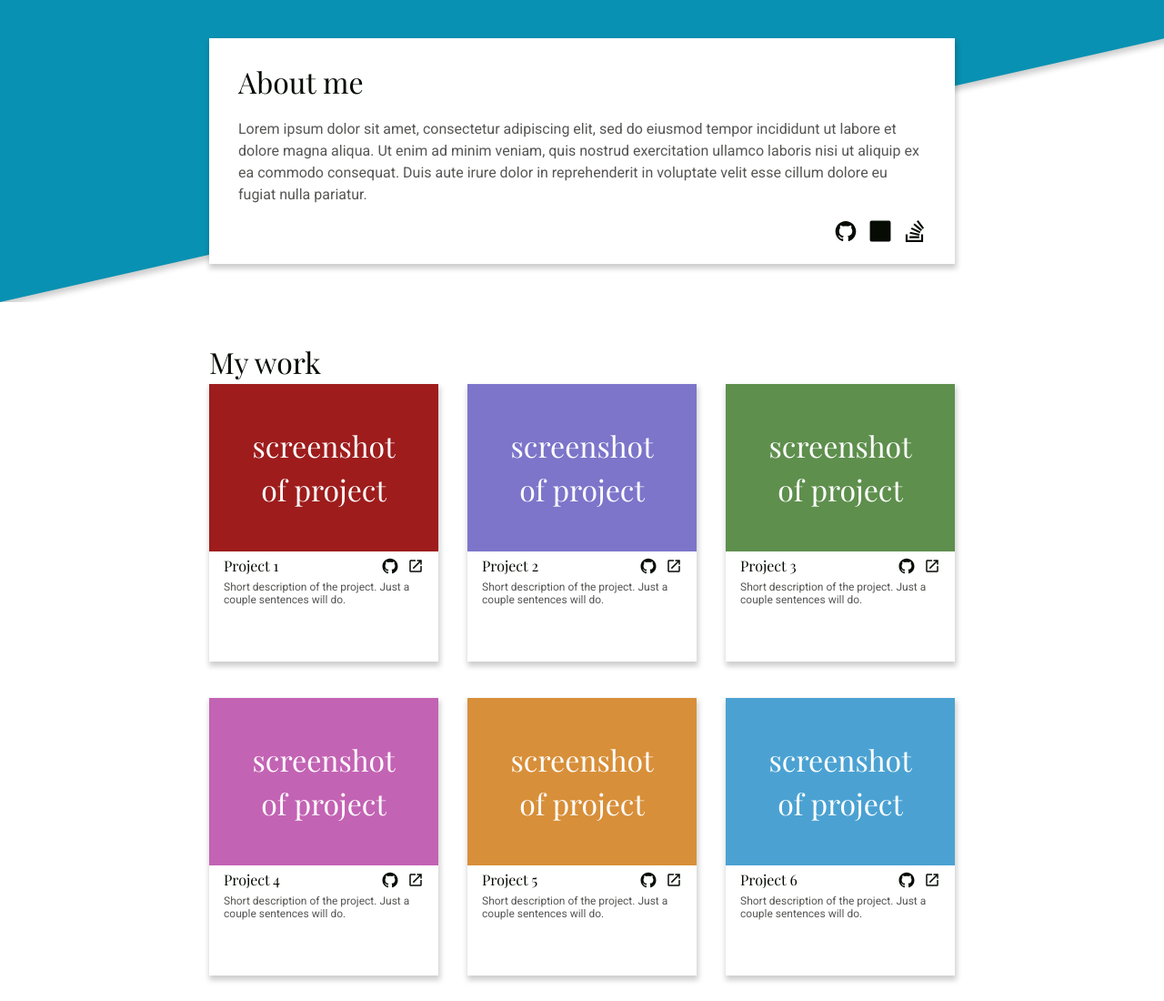
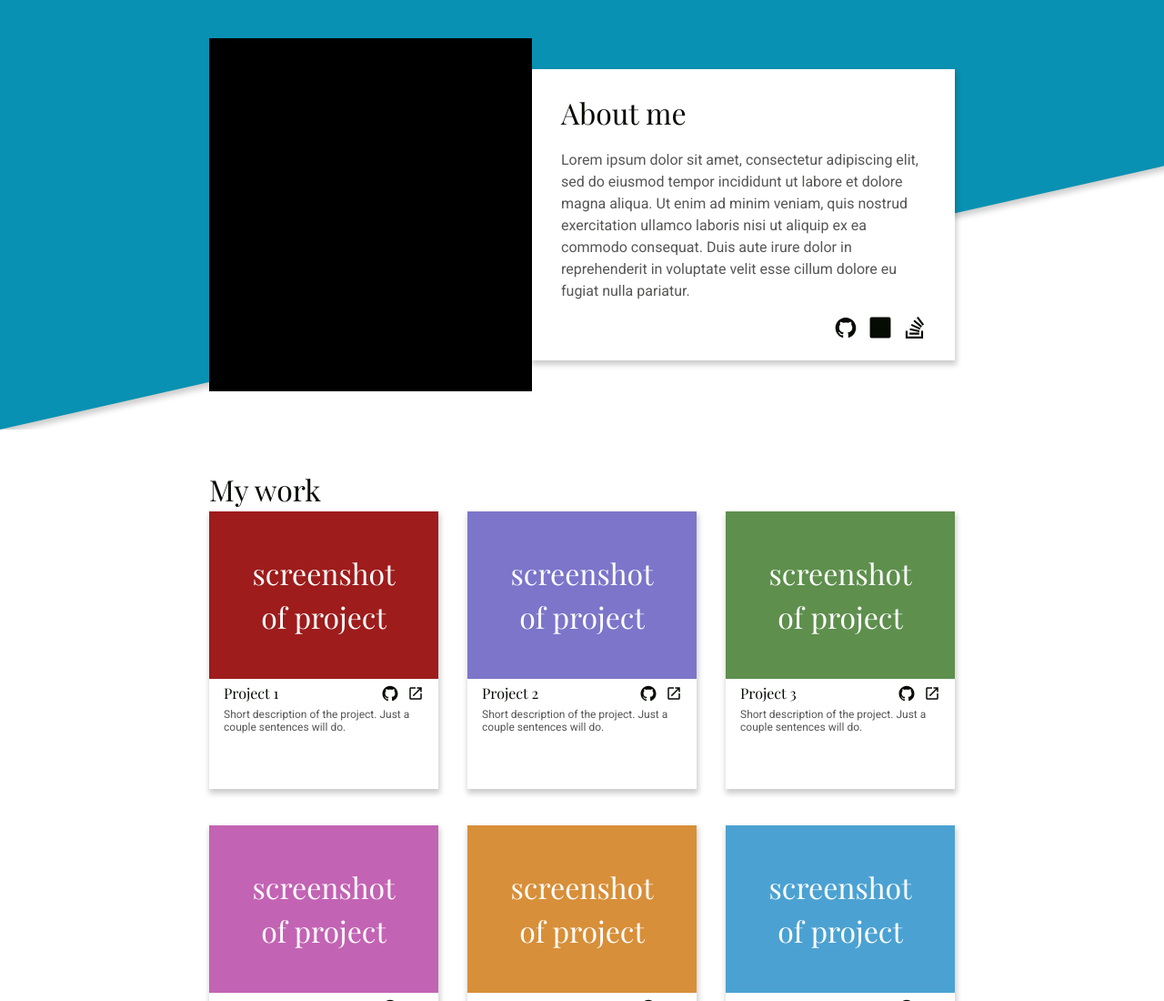
Before and after one commit to simeonrediger/odin-homepage, a website built with webpack: page src/index.html in a window 1280 px wide. Shown: the top 1100 px of the page at 91% size. Built offline with nearby package versions, Linux system fonts and the light colour scheme.

Commit message:
Add placeholder for "about me" image

```diff
--- a/src/index.html
+++ b/src/index.html
@@ -10,6 +10,7 @@
   <body>
     <main>
       <section class="about-me-section page-level">
+        <div class="about-me-image"></div>
         <div class="about-me-info">
           <h2 class="section-heading">About me</h2>
           <p>
--- a/src/styles/about-me.css
+++ b/src/styles/about-me.css
@@ -1,6 +1,9 @@
 .about-me-section {
   overflow: hidden;
   position: relative;
+
+  display: flex;
+  align-items: center;
 }
 
 .about-me-section::before {
@@ -14,6 +17,14 @@
   transform-origin: bottom left;
   rotate: -12.75deg;
   width: 1000%;
+}
+
+.about-me-image {
+  background-color: #000;
+  flex-shrink: 0;
+
+  width: 22.1875rem;
+  height: 24.25rem;
 }
 
 .about-me-info {
```
